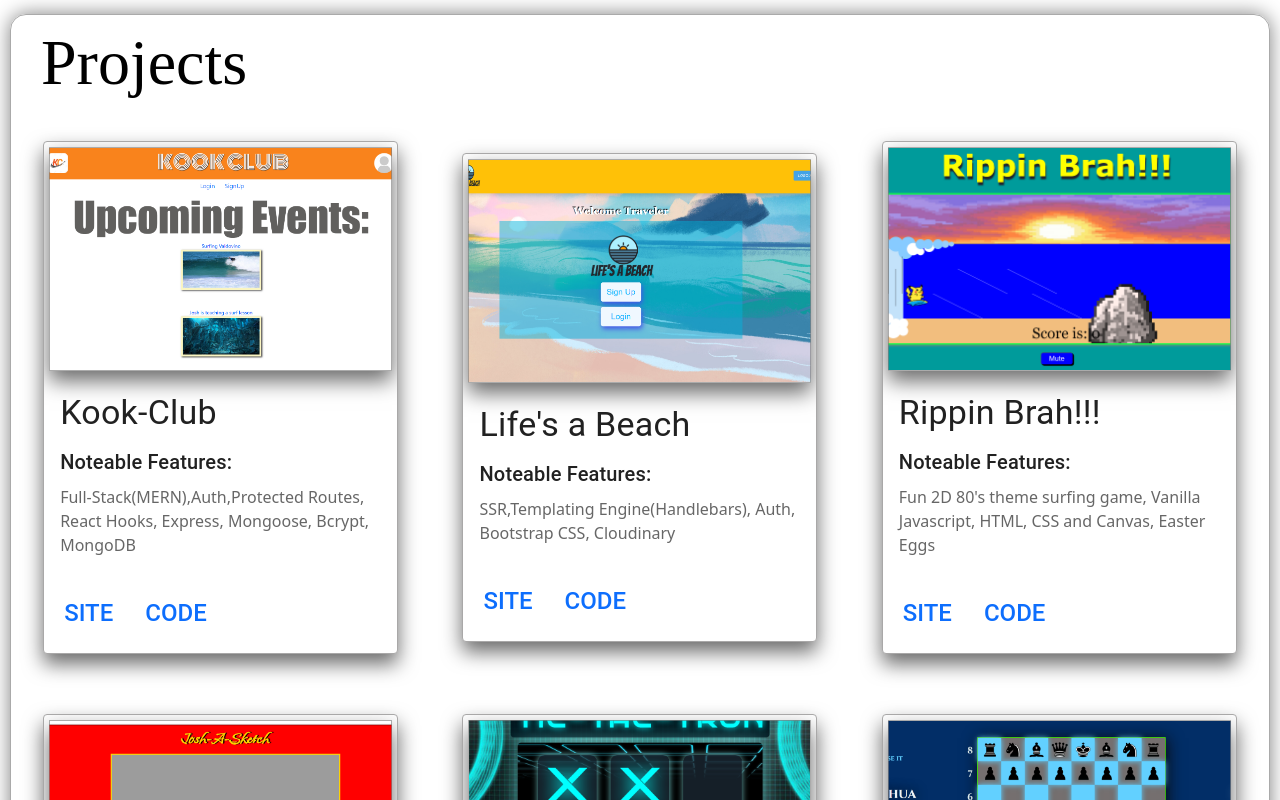
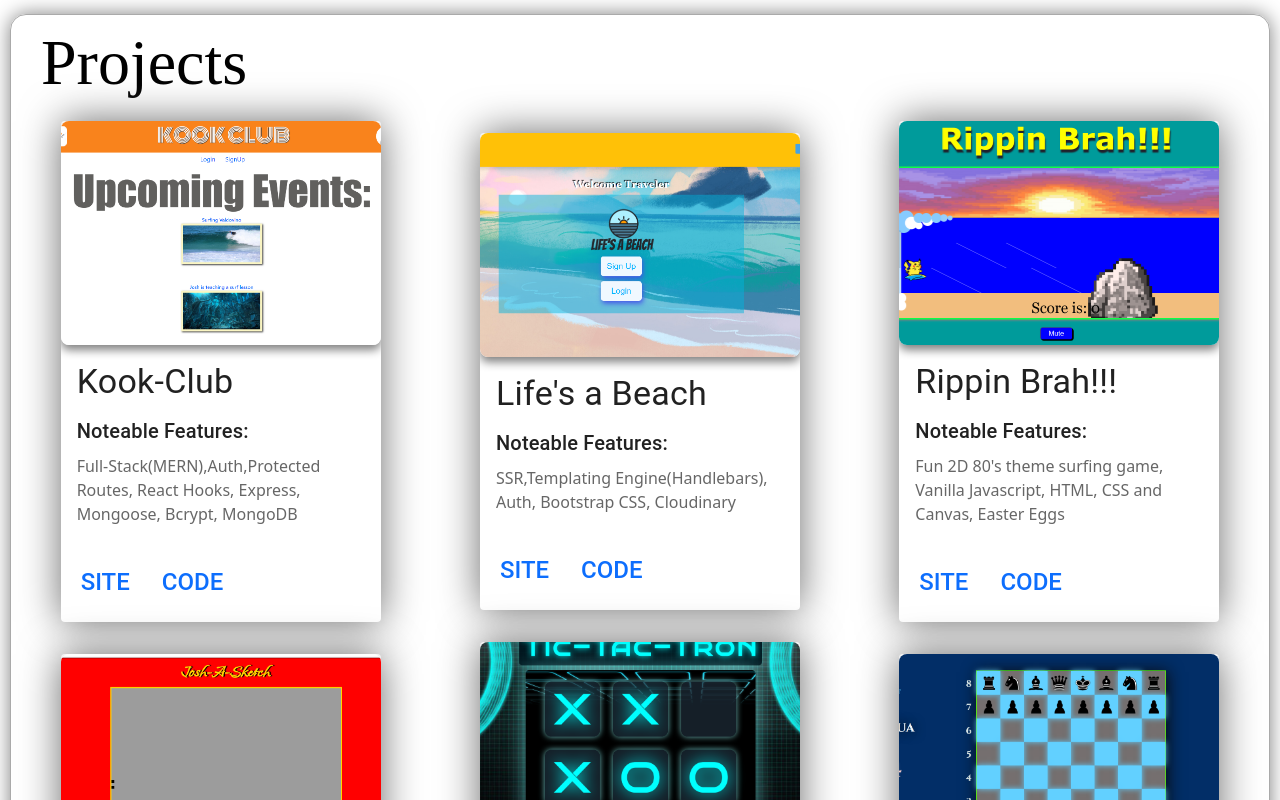
Before and after one commit to 1travelintexan/portfolio, a React (Vite) app: page / in a window 1280 px wide. Shown: the part 460-1260 px from the top of the page. Built offline with nearby package versions, Linux system fonts and the light colour scheme; a web font is replaced by a local one.

Commit message:
media card sizing bug;

```diff
--- a/src/components/MediaCard.jsx
+++ b/src/components/MediaCard.jsx
@@ -9,7 +9,7 @@ import Typography from "@mui/material/Typography";
 
 export default function MediaCard({ image, info, title, url, github }) {
   return (
-    <Card sx={{ width: 355, minHeight: 350 }} id="media-card">
+    <Card sx={{ width: 320, minHeight: 350 }} id="media-card">
       <CardMedia image={image} id="media-card-image" />
       <CardContent>
         <Typography gutterBottom variant="h4" component="div">
--- a/src/index.css
+++ b/src/index.css
@@ -104,16 +104,14 @@ body {
   margin: 15px;
 }
 #media-card {
-  box-shadow: 0 10px 20px rgb(107, 107, 107);
-  border: 1px solid rgb(169, 168, 168);
-  margin: 30px;
+  box-shadow: 0 0px 40px rgb(107, 107, 107);
+  margin: 10px;
 }
 #media-card-image {
   height: 14rem;
   object-fit: contain;
-  border: 1px solid rgba(128, 128, 128, 0.663);
-  box-shadow: 0 10px 20px rgb(107, 107, 107);
-  margin: 5px;
+  box-shadow: 0 5px 10px gray;
+  border-radius: 0.5rem;
 }
 
 .projects-header {
```
